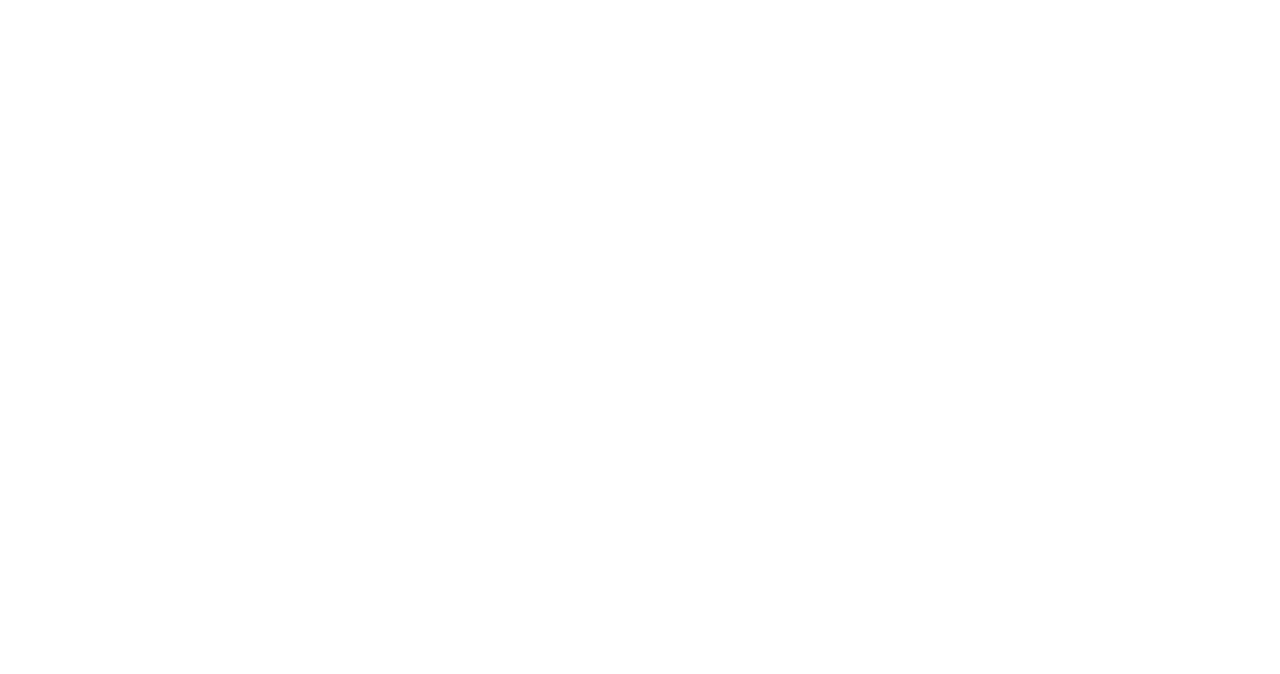
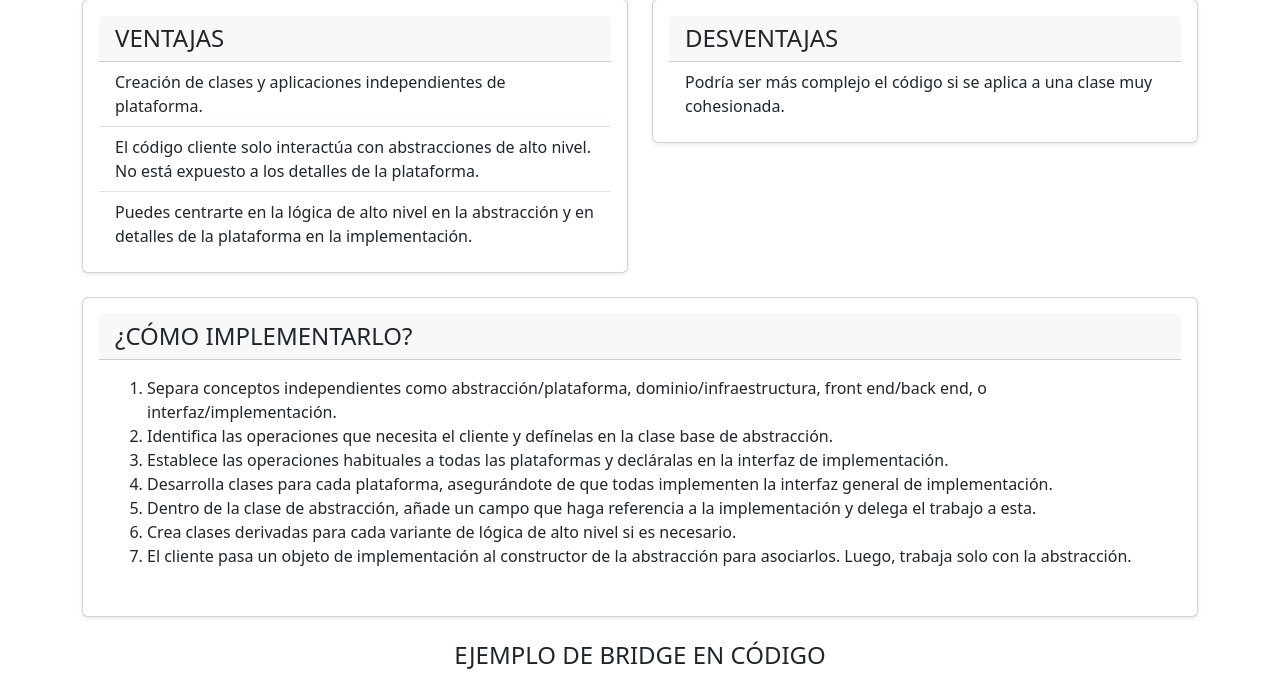
Before and after one commit to DanielFerreRobles/m7, a PHP site: page /patrones/bridge.php in a window 1280 px wide. Before the commit the part shown is empty. Shown: the part 333-1007 px from the top of the page. Before the commit the page ends 800 px from the top, so only its background shows below. Run offline with PHP 8.4, Linux system fonts and the light colour scheme; some libraries are stand-ins or nearby versions.

Commit message:
patrones estructurales

```diff
--- a/patronesDiseno/patrones/adapter.php
+++ b/patronesDiseno/patrones/adapter.php
@@ -14,6 +14,9 @@
         <div class="text-center mb-5">
             <h1>ADAPTER</h1>
             <p class="lead text-justify">Permite que objetos con interfaces incompatibles trabajen juntos.</p>
+        </div>
+        <div>
+            <img src="https://th.bing.com/th/id/R.db2d1e39637bc07ab9f265309a3a5046?rik=7JElFeMtC0dCkA&pid=ImgRaw&r=0" alt="adapter" class="img-fluid d-block mx-auto" width="200">
         </div>
 
         <div class="row">
--- a/patronesDiseno/patrones/bridge.php
+++ b/patronesDiseno/patrones/bridge.php
@@ -0,0 +1,64 @@
+<!DOCTYPE html>
+<html lang="es">
+<head>
+    <meta charset="UTF-8">
+    <meta name="viewport" content="width=device-width, initial-scale=1">
+    <title>Bridge</title>
+    <link href="https://cdn.jsdelivr.net/npm/bootstrap@5.3.0/dist/css/bootstrap.min.css" rel="stylesheet">
+</head>
+<body>
+    <div class="container mt-5">
+        <div class="text-center mb-5">
+            <h1>BRIDGE</h1>
+            <p class="lead text-justify">Permite dividir una clase grande en 2 estructuras separadas que pueden evolucionar independientemente.</p>
+        </div>
+        <div>
+            <img src="https://th.bing.com/th/id/R.e0b48fd473ef728226048e4bb62e310a?rik=s7yI85VlGPd0Wg&pid=ImgRaw&r=0" alt="bri" class="img-fluid d-block mx-auto" width="200">
+        </div>
+
+        <div class="row">
+            <div class="col-md-6">
+                <div class="card shadow-sm p-3 mb-4">
+                    <h4 class="card-header">VENTAJAS</h4>
+                    <ul class="list-group list-group-flush">
+                        <li class="list-group-item">Creación de clases y aplicaciones independientes de plataforma.</li>
+                        <li class="list-group-item">El código cliente solo interactúa con abstracciones de alto nivel. No está expuesto a los detalles de la plataforma.</li>
+                        <li class="list-group-item">Puedes centrarte en la lógica de alto nivel en la abstracción y en detalles de la plataforma en la implementación.</li>
+                    </ul>
+                </div>
+            </div>
+
+            <div class="col-md-6">
+                <div class="card shadow-sm p-3 mb-4">
+                    <h4 class="card-header">DESVENTAJAS</h4>
+                    <ul class="list-group list-group-flush">
+                        <li class="list-group-item">Podría ser más complejo el código si se aplica a una clase muy cohesionada.</li>
+                    </ul>
+                </div>
+            </div>
+        </div>
+
+        <div class="card shadow-sm p-3 mb-4">
+            <h4 class="card-header">¿CÓMO IMPLEMENTARLO?</h4>
+            <div class="card-body">
+                <ol>
+                    <li>Separa conceptos independientes como abstracción/plataforma, dominio/infraestructura, front end/back end, o interfaz/implementación.</li>
+                    <li>Identifica las operaciones que necesita el cliente y defínelas en la clase base de abstracción.</li>
+                    <li>Establece las operaciones habituales a todas las plataformas y decláralas en la interfaz de implementación.</li>
+                    <li>Desarrolla clases para cada plataforma, asegurándote de que todas implementen la interfaz general de implementación.</li>
+                    <li>Dentro de la clase de abstracción, añade un campo que haga referencia a la implementación y delega el trabajo a esta.</li>
+                    <li>Crea clases derivadas para cada variante de lógica de alto nivel si es necesario.</li>
+                    <li>El cliente pasa un objeto de implementación al constructor de la abstracción para asociarlos. Luego, trabaja solo con la abstracción.</li>
+                </ol>
+            </div>
+        </div>
+
+        <div class="text-center">
+            <h4>EJEMPLO DE BRIDGE EN CÓDIGO</h4>
+            <img src="Descargas/bridge.jpg" alt="bridge" class="img-fluid rounded shadow-sm mb-4" style="max-width: 80%;">
+        </div>
+    </div>
+
+    <script src="https://cdn.jsdelivr.net/npm/bootstrap@5.3.0/dist/js/bootstrap.bundle.min.js"></script>
+</body>
+</html>
```
Also changed, not shown: patronesDiseno/patrones/factory.php (+8 -0 lines).
